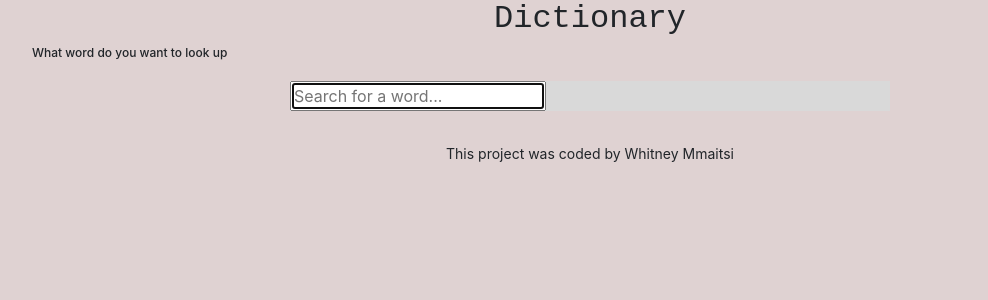
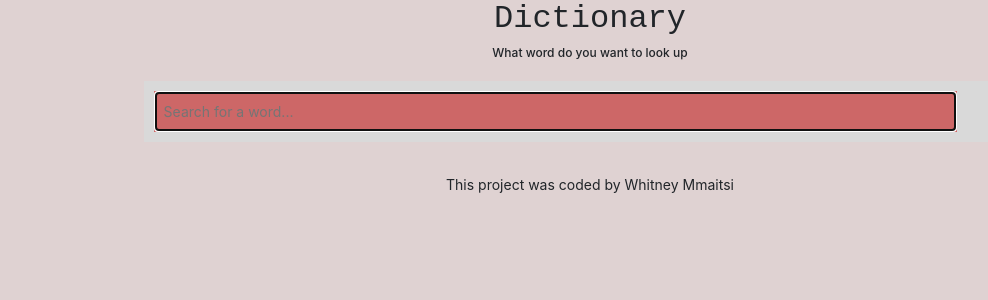
Before and after one commit to whitney387/dictionary, a React (Create React App) app: page / in a window 1280 px wide. Shown: the top 300 px of the page, without its empty margins (50-1038 px from the left). Built offline with nearby package versions, Linux system fonts and the light colour scheme.

Commit message:
styled the page

```diff
--- a/src/App.js
+++ b/src/App.js
@@ -6,7 +6,9 @@ export default function App() {
     <div className="App">
       <div className="container">
         <h1 class="header text-center">Dictionary</h1>
-        < h2 className="header-2">What word do you want to look up</h2>
+        <h2 className="header-2 text-center">
+          What word do you want to look up
+        </h2>
         <DictionarySearch></DictionarySearch>
         <footer className=" app-footer">
           <small>This project was coded by Whitney Mmaitsi</small>
--- a/src/DictionarySearch.css
+++ b/src/DictionarySearch.css
@@ -3,6 +3,15 @@ body {
 }
 .Dictionary {
   background-color: #d9d9d9;
-  max-width: 600px;
+  max-width: 80%;
   margin: 20px auto;
 }
+.search {
+  background-color: #cd6767;
+  border: none;
+  width: 90%;
+  margin: 10px;
+  padding: 10px;
+  font-size: 14px;
+  color: white;
+}
--- a/src/DictionarySearch.js
+++ b/src/DictionarySearch.js
@@ -33,6 +33,7 @@ export default function DictionarySearch() {
           autoFocus={true}
           onChange={handleKeywordChange}
           placeholder="Search for a word..."
+          className="search"
         />
       </form>
       <Results results={results} />
--- /dev/null
+++ b/src/Results.css
@@ -0,0 +1,30 @@
+.word {
+  font-size: 36px;
+}
+.Results {
+  padding: 20px;
+}
+.speech {
+  padding: 0 30px;
+  color: #660303;
+  font-size: 24px;
+}
+.example {
+  color: #3a0202;
+  font-size: 15px;
+}
+.phonetics {
+  font-size: 30px;
+  color: #350000;
+  text-decoration: underline;
+}
+.Synonyms {
+  color: #5c0303;
+  font-size: 13px;
+  letter-spacing: 10px;
+  text-align: center;
+}
+section{
+  border-bottom: 1px dotted #660303;
+  border-width: 60%;
+}
--- a/src/Resuts.js
+++ b/src/Resuts.js
@@ -1,26 +1,30 @@
 import React from "react";
 import Synonyms from "./Synonyms";
 import Phonetics from "./Phonetics";
+
+import "./Results.css";
 
 export default function Results(props) {
   if (props.results) {
     return (
       <div className="Results">
         <section>
-          <h2>{props.results.word}</h2>
+          <h2 className="word">{props.results.word}</h2>
         </section>
         {props.results.meanings.map(function (meaning, index) {
           return (
             <section key={index}>
-              <Phonetics Phonetics={props.results.phonetic} />
-              <h3>{meaning.partOfSpeech}</h3>
+              <div className="phonetics">
+                <Phonetics Phonetics={props.results.phonetic} />
+              </div>
+              <h3 className="speech">{meaning.partOfSpeech}</h3>
               <p>
                 <strong>Definition: </strong>
                 {meaning.definition}
                 <br />
-                <em>{meaning.example}</em>
+                <em className="example">{meaning.example}</em>
               </p>
-              <p>
+              <p className="Synonyms">
                 <Synonyms synonyms={meaning.synonyms} />
               </p>
             </section>
```
